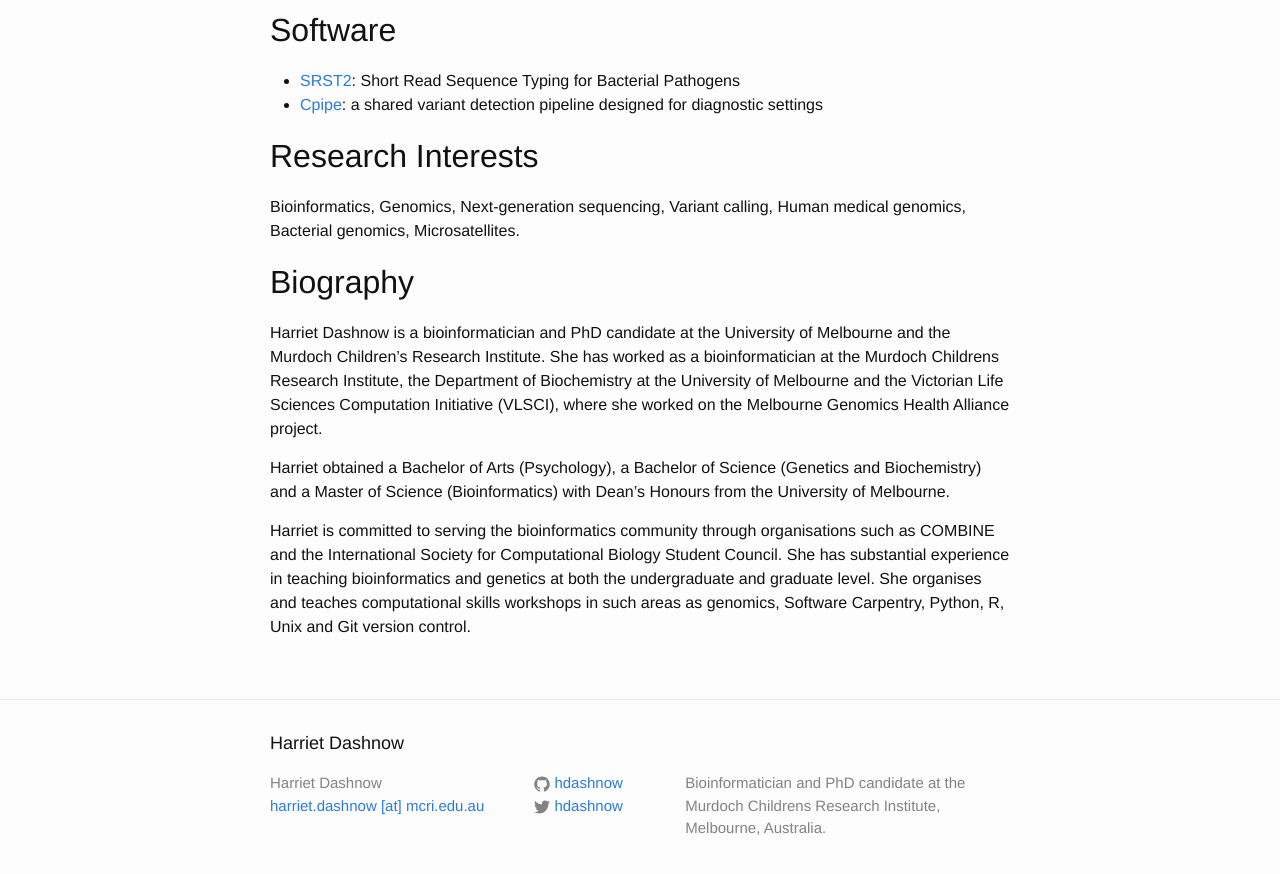
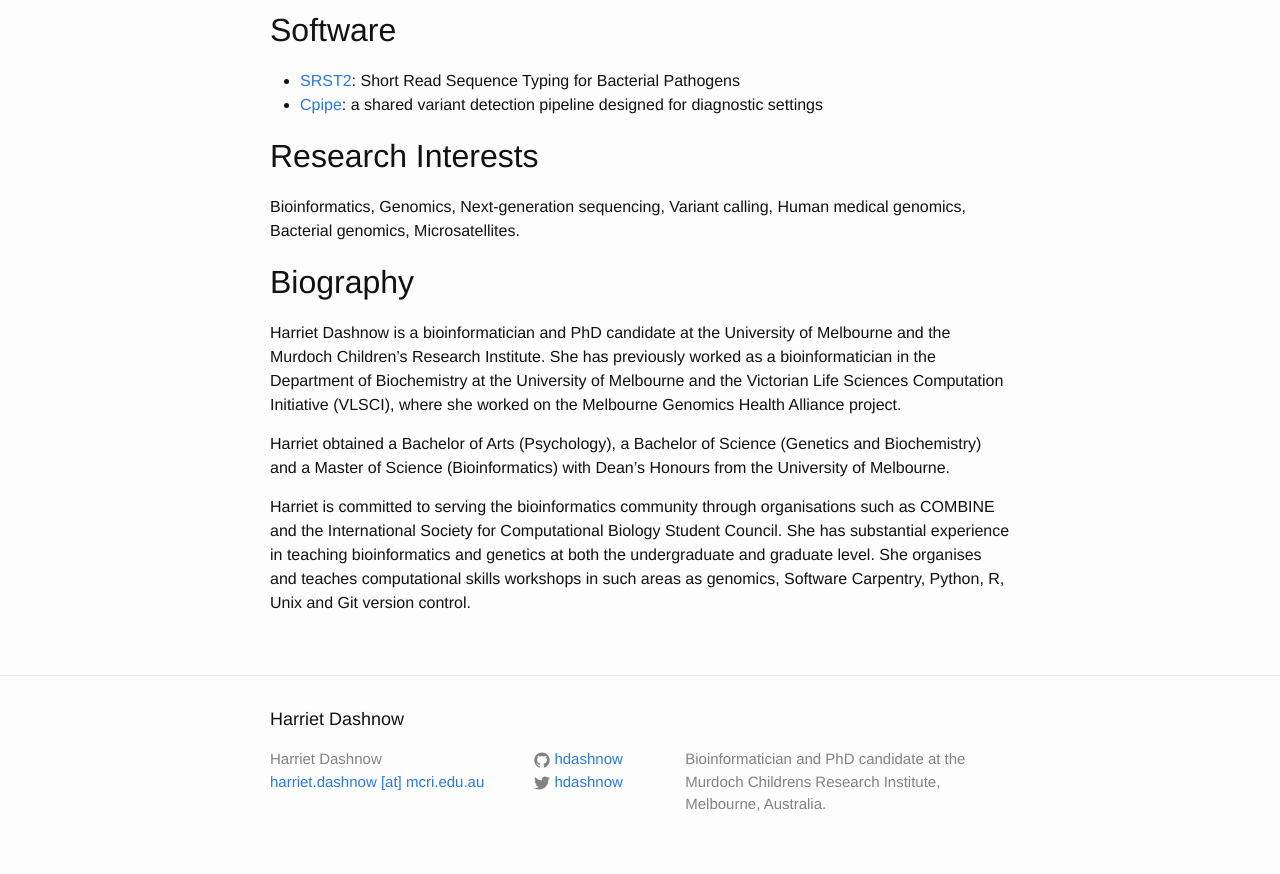
Before and after one commit to hdashnow/hdashnow.github.io, a Jekyll site: the page built from about.md, in a window 1280 px wide and 900 px high, scrolled down 872 px. Shown: the top 874 px of the window. Built offline with Jekyll 4.4.1, drawn with Linux system fonts in a browser that asks for light colours.

Commit message:
rm MCRI mentioned twice in first paragraph.

```diff
--- a/about.md
+++ b/about.md
@@ -32,7 +32,7 @@ Bioinformatics, Genomics, Next-generation sequencing, Variant calling, Human med
 
 ## Biography
 
-Harriet Dashnow is a bioinformatician and PhD candidate at the University of Melbourne and the Murdoch Children’s Research Institute. She has worked as a bioinformatician at the Murdoch Childrens Research Institute, the Department of Biochemistry at the University of Melbourne and the Victorian Life Sciences Computation Initiative (VLSCI), where she worked on the Melbourne Genomics Health Alliance project.
+Harriet Dashnow is a bioinformatician and PhD candidate at the University of Melbourne and the Murdoch Children’s Research Institute. She has previously worked as a bioinformatician in the Department of Biochemistry at the University of Melbourne and the Victorian Life Sciences Computation Initiative (VLSCI), where she worked on the Melbourne Genomics Health Alliance project.
 
 Harriet obtained a Bachelor of Arts (Psychology), a Bachelor of Science (Genetics and Biochemistry) and a Master of Science (Bioinformatics) with Dean’s Honours from the University of Melbourne.
 
```
